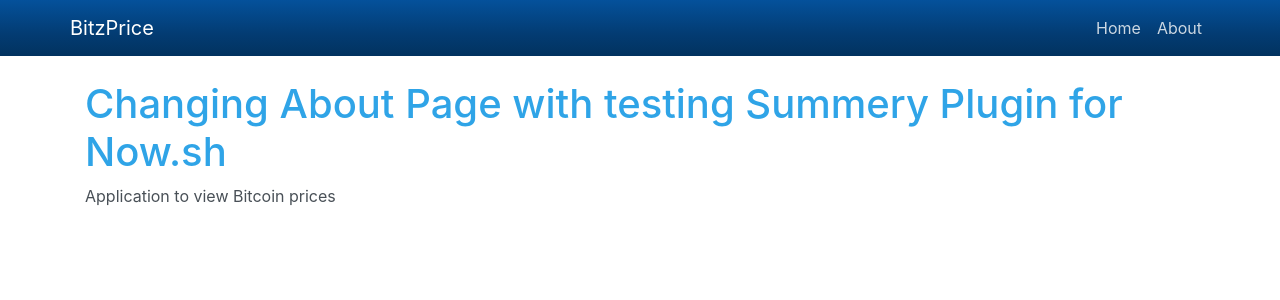
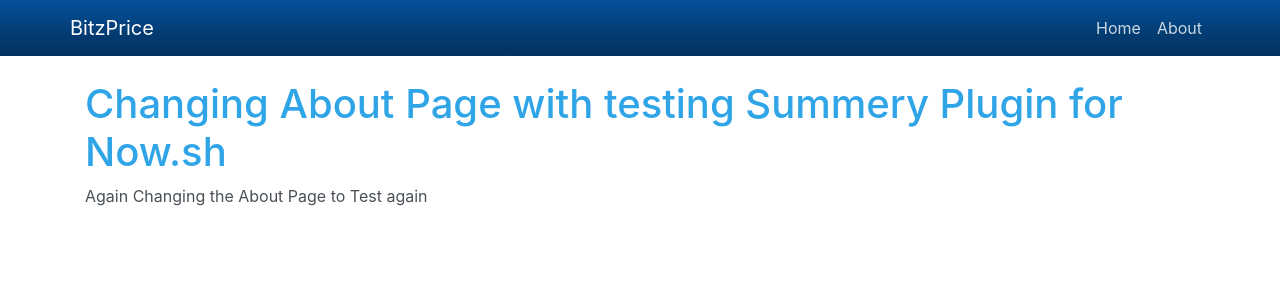
Before and after one commit to punitdiwan/blog-next-now, a Next.js app: page /about in a window 1280 px wide. Shown: the top 300 px of the page. Built offline with nearby package versions, Linux system fonts and the light colour scheme.

Commit message:
Change Another Time the About Page

```diff
--- a/pages/about.js
+++ b/pages/about.js
@@ -4,7 +4,7 @@ const About = () => (
   <Layout>
     <div>
       <h1>Changing About Page with testing Summery Plugin for Now.sh</h1>
-      <p>Application to view Bitcoin prices</p>
+      <p>Again Changing the About Page to Test again</p>
     </div>
   </Layout>
 );
```
